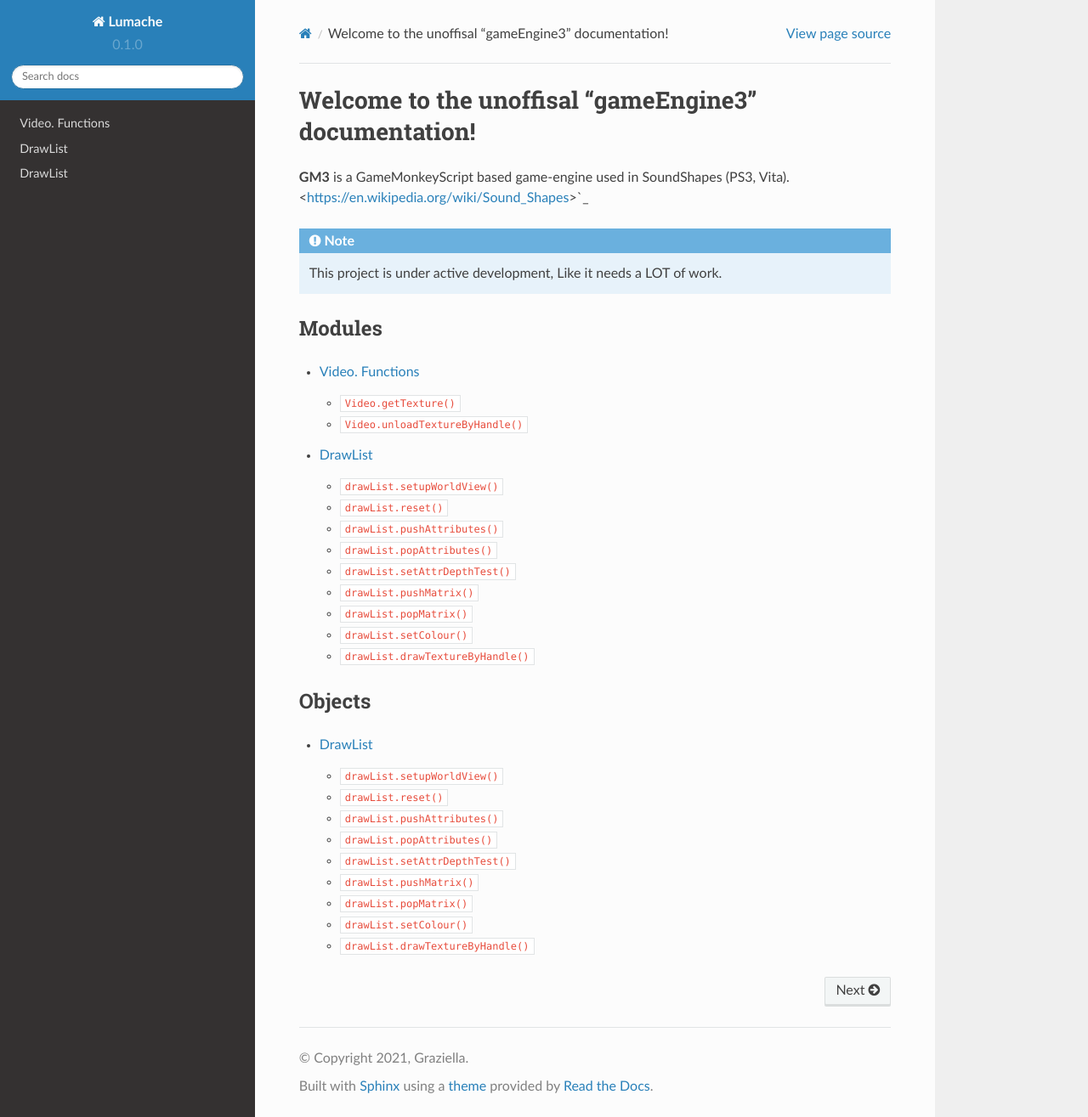
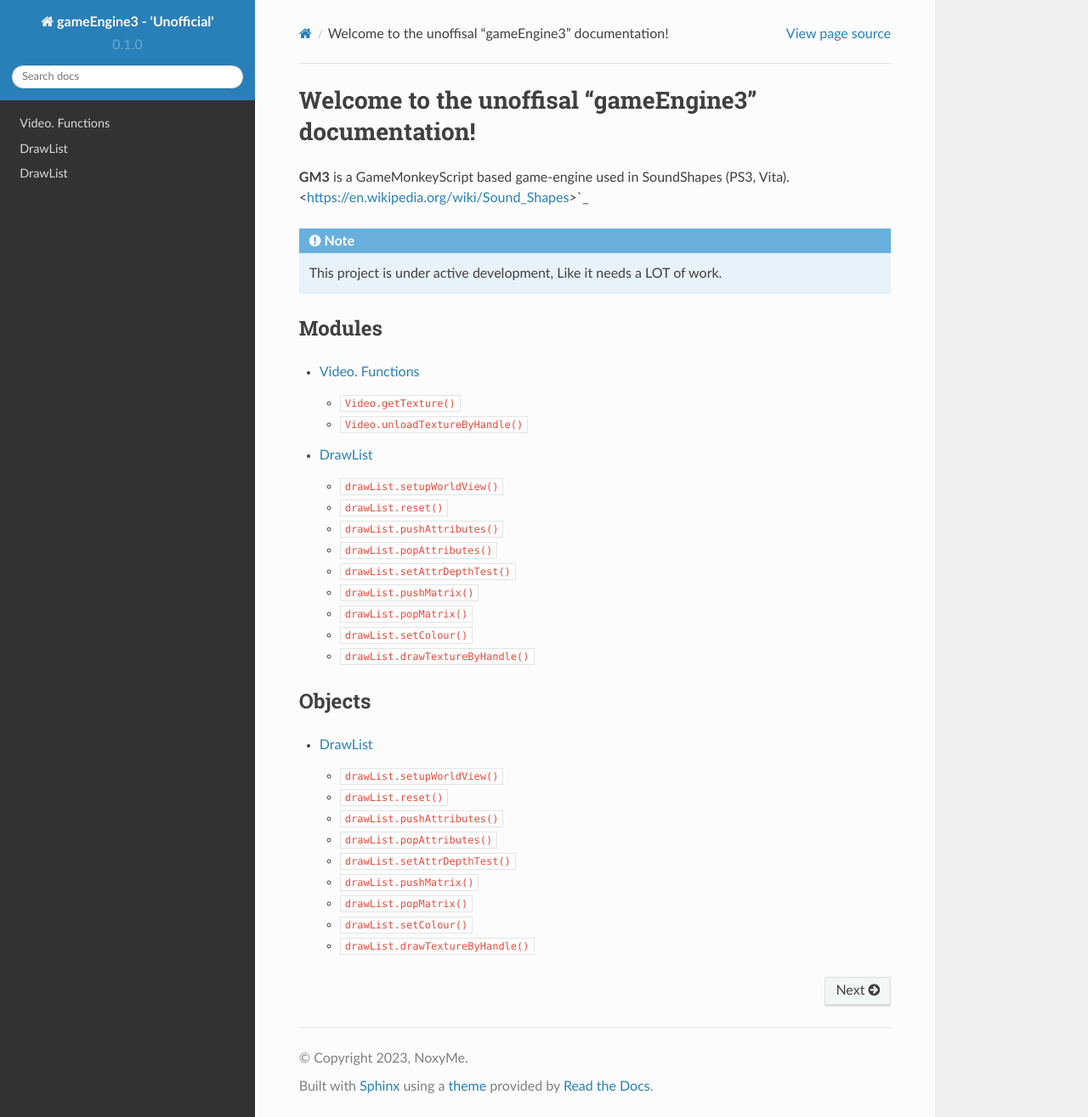
Before and after one commit to Kalixtan/gameEngine3_docs, a Sphinx documentation site: the page built from docs/source/index.rst, in a window 1280 px wide and 1315 px high. Shown: the whole window at 85% size. Built offline with Sphinx 7.4.7 and the Read the Docs theme 2.0.0, drawn with Linux system fonts in a browser that asks for light colours.

Commit message:
Update conf.py

```diff
--- a/docs/source/conf.py
+++ b/docs/source/conf.py
@@ -2,9 +2,9 @@
 
 # -- Project information
 
-project = 'Lumache'
-copyright = '2021, Graziella'
-author = 'Graziella'
+project = 'gameEngine3 - \'Unofficial\''
+copyright = '2023, NoxyMe'
+author = 'NoxyMe'
 
 release = '0.1'
 version = '0.1.0'
@@ -20,7 +20,6 @@
 ]
 
 intersphinx_mapping = {
-    'python': ('https://docs.python.org/3/', None),
     'sphinx': ('https://www.sphinx-doc.org/en/master/', None),
 }
 intersphinx_disabled_domains = ['std']
```
